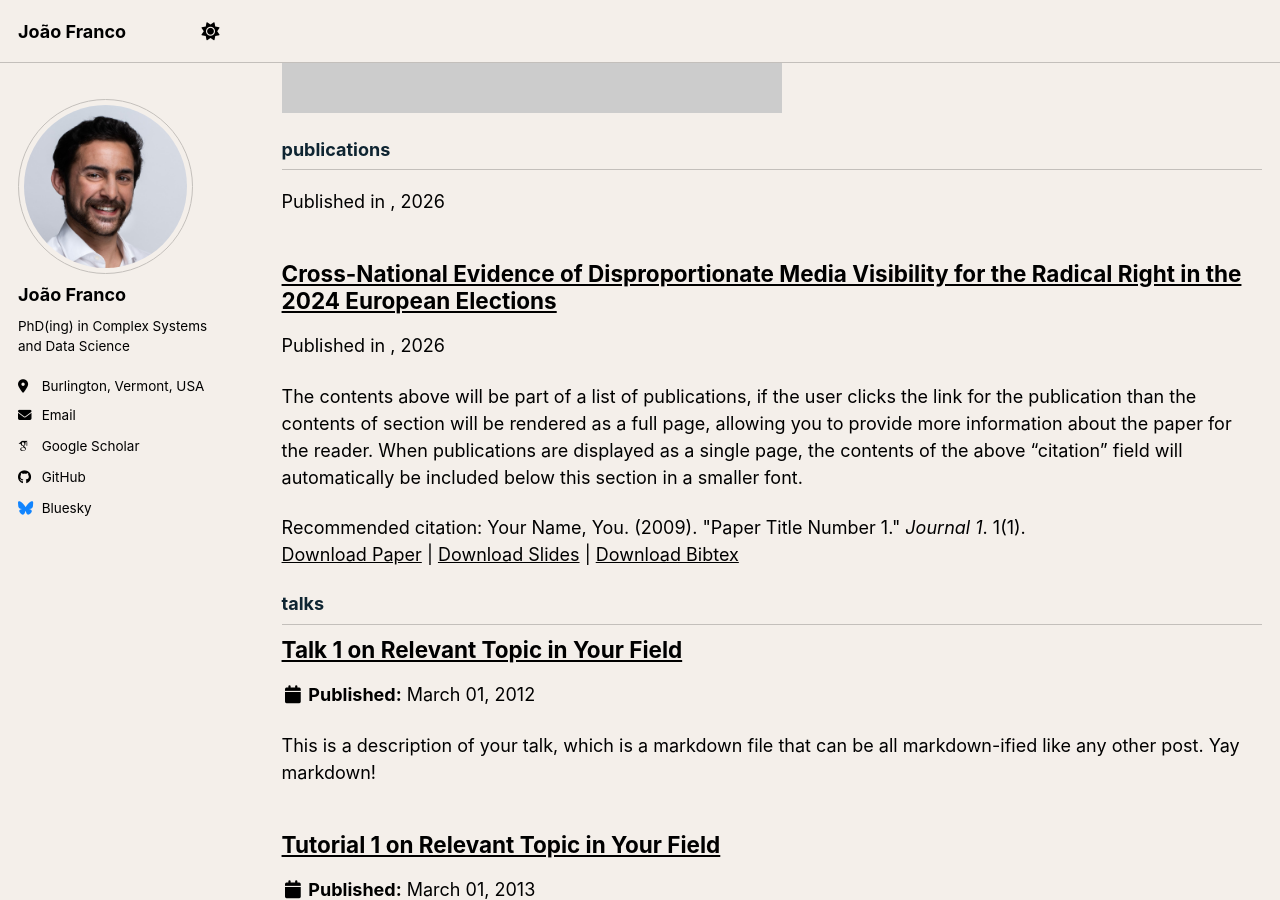
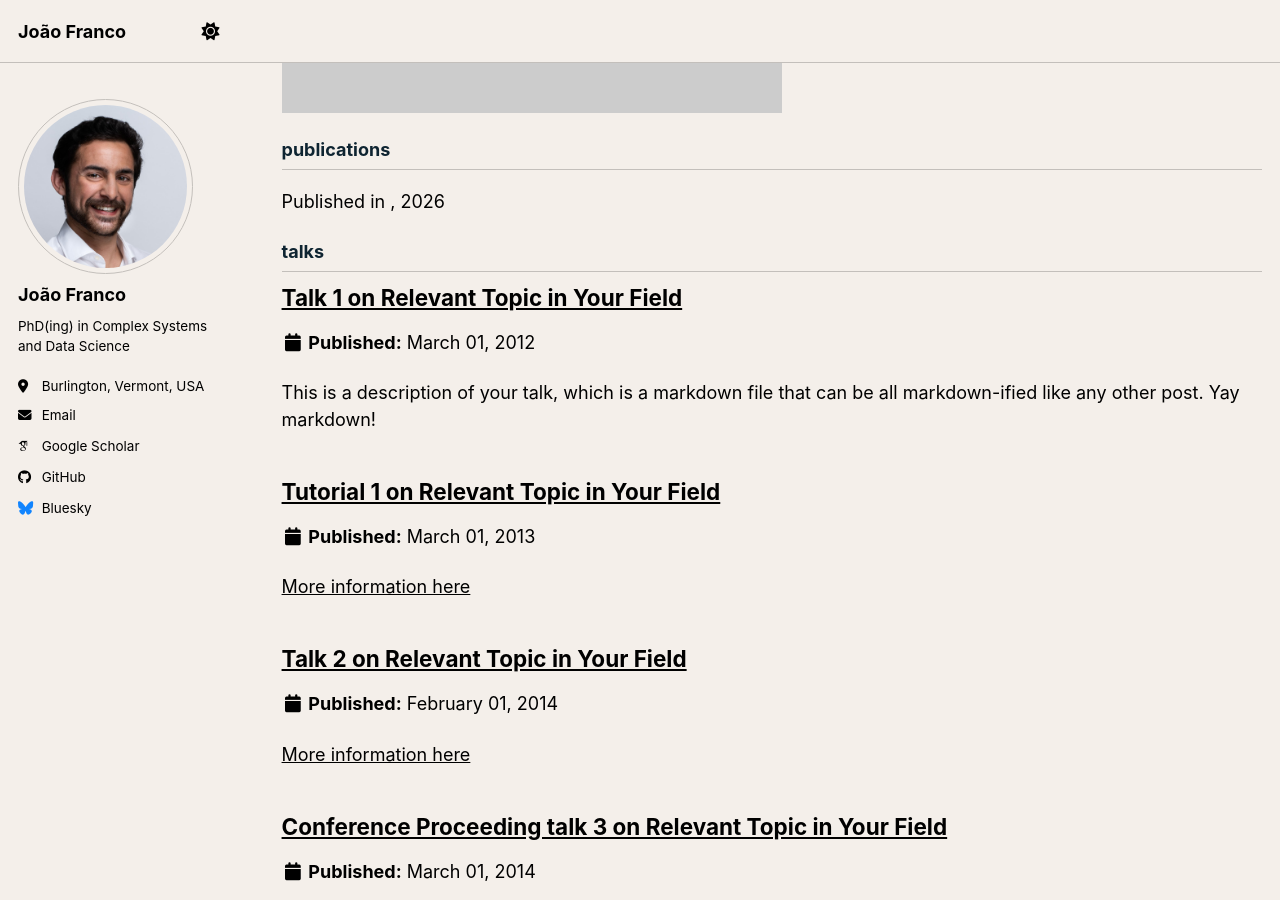
Before and after one commit to OkFranco/okfranco.github.io, a Jekyll site: the page built from _pages/collection-archive.html, in a window 1280 px wide and 900 px high, scrolled down 972 px. Built offline with Jekyll 4.4.1, drawn with Linux system fonts in a browser that asks for light colours; some web fonts are replaced; a script bundle is joined from its source files by our own code; library files that are not in the unit come from our copies.

Commit message:
adjust publications

```diff
--- a/_publications/2009-10-01-paper-title-number-1.md
+++ /dev/null
@@ -1,14 +0,0 @@
----
-title: "Cross-National Evidence of Disproportionate Media Visibility for the Radical Right in the 2024 European Elections"
-collection: publications
-category: available_drafts
-permalink: /publication/2009-10-01-paper-title-number-1
-# excerpt: 'This paper is about the number 1. The number 2 is left for future work.'
-date: 2026-01-01
-# venue: 'Journal 1'
-slidesurl: 'https://academicpages.github.io/files/slides1.pdf'
-paperurl: 'https://academicpages.github.io/files/paper1.pdf'
-bibtexurl: 'https://academicpages.github.io/files/bibtex1.bib'
-citation: 'Your Name, You. (2009). &quot;Paper Title Number 1.&quot; <i>Journal 1</i>. 1(1).'
----
-The contents above will be part of a list of publications, if the user clicks the link for the publication than the contents of section will be rendered as a full page, allowing you to provide more information about the paper for the reader. When publications are displayed as a single page, the contents of the above "citation" field will automatically be included below this section in a smaller font.
--- a/_publications/2009-10-01-paper-title-number-1 copy.md
+++ b/_publications/2026-01-13-cross-national.md
@@ -2,8 +2,7 @@
 title: "Cross-National Evidence of Disproportionate Media Visibility for the Radical Right in the 2024 European Elections"
 collection: publications
 category: available_drafts
-permalink: /publication/2026-cross-national-media-visibility
 paperurl: "https://arxiv.org/abs/2601.05826"
-citation: "**J. Franco$^\dag$**, I. Damião$^\dag$, M. Silva, P. Almeida, P. Magalhães, J. Gonçalves-Sá (2026)"
+citation: "J. Franco$^\dag$, I. Damião$^\dag$, M. Silva, P. Almeida, P. Magalhães, J. Gonçalves-Sá (2026)"
 date: 2026-01-01
 ---
```
